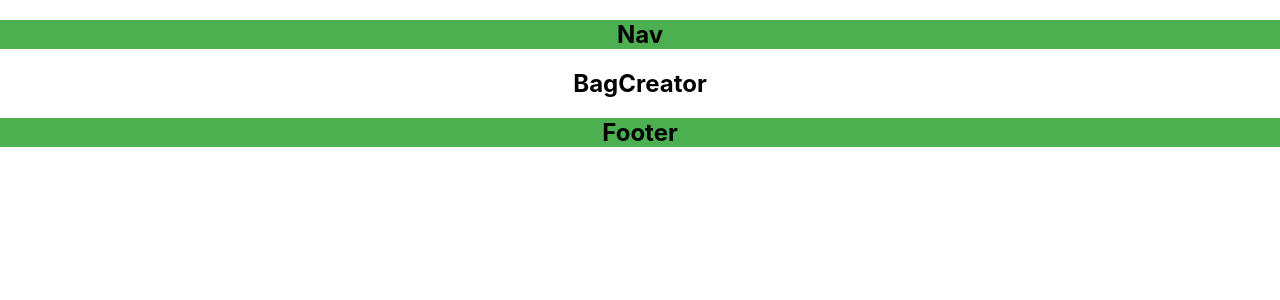
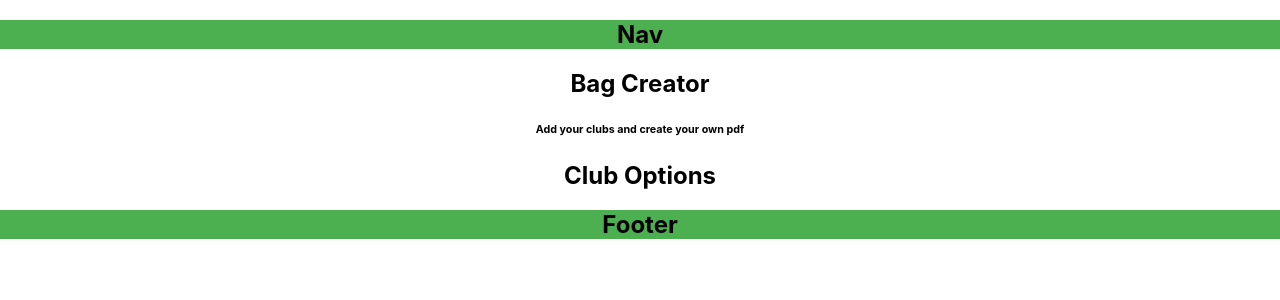
Before and after one commit to poplockndrop1t/golfBuddy, a React (Create React App) app: page / in a window 1280 px wide. Shown: the top 300 px of the page. Built offline with nearby package versions, Linux system fonts and the light colour scheme.

Commit message:
Add Club Options component

```diff
--- a/src/BagCreator/BagCreator.js
+++ b/src/BagCreator/BagCreator.js
@@ -1,10 +1,13 @@
 import React from 'react';
+import ClubOptions from './ClubOptions/ClubOptions.js';
 import './BagCreator.css';
 
 function BagCreator() {
   return (
     <div className="bagCreatorContainer">
-      <h2>BagCreator</h2>
+      <h2>Bag Creator</h2>
+      <h6>Add your clubs and create your own pdf</h6>
+      <ClubOptions />
     </div>
   )
 };
--- /dev/null
+++ b/src/BagCreator/ClubOptions/ClubOptions.js
@@ -0,0 +1,12 @@
+import React from 'react';
+import './ClubOptions.css';
+
+function ClubOptions() {
+  return (
+    <div className="bagCreatorContainer">
+      <h2>Club Options</h2>
+    </div>
+  )
+};
+
+export default ClubOptions;
```
Also changed, not shown: src/BagCreator/ClubOptions/ClubOptions.css (added).
